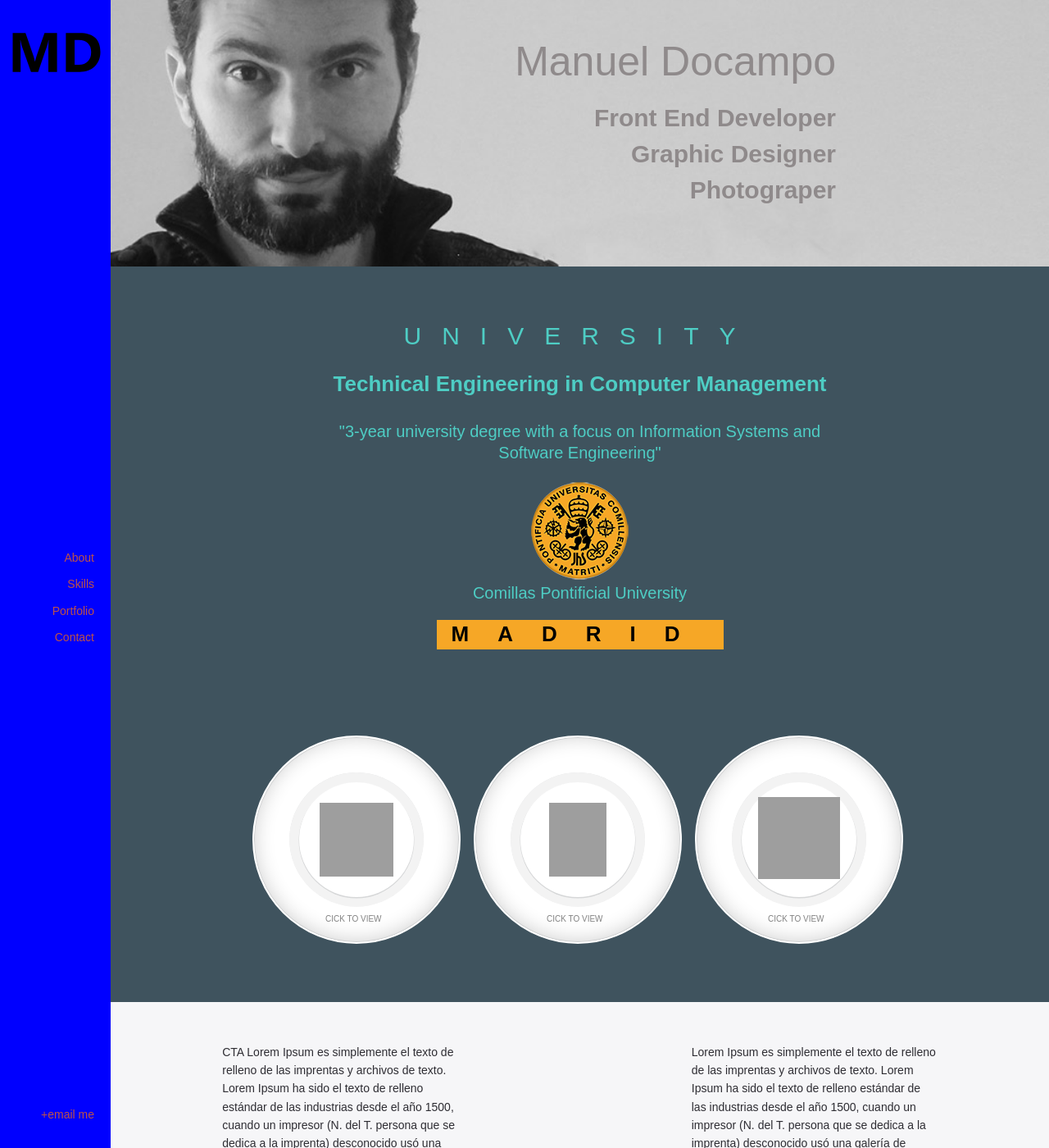
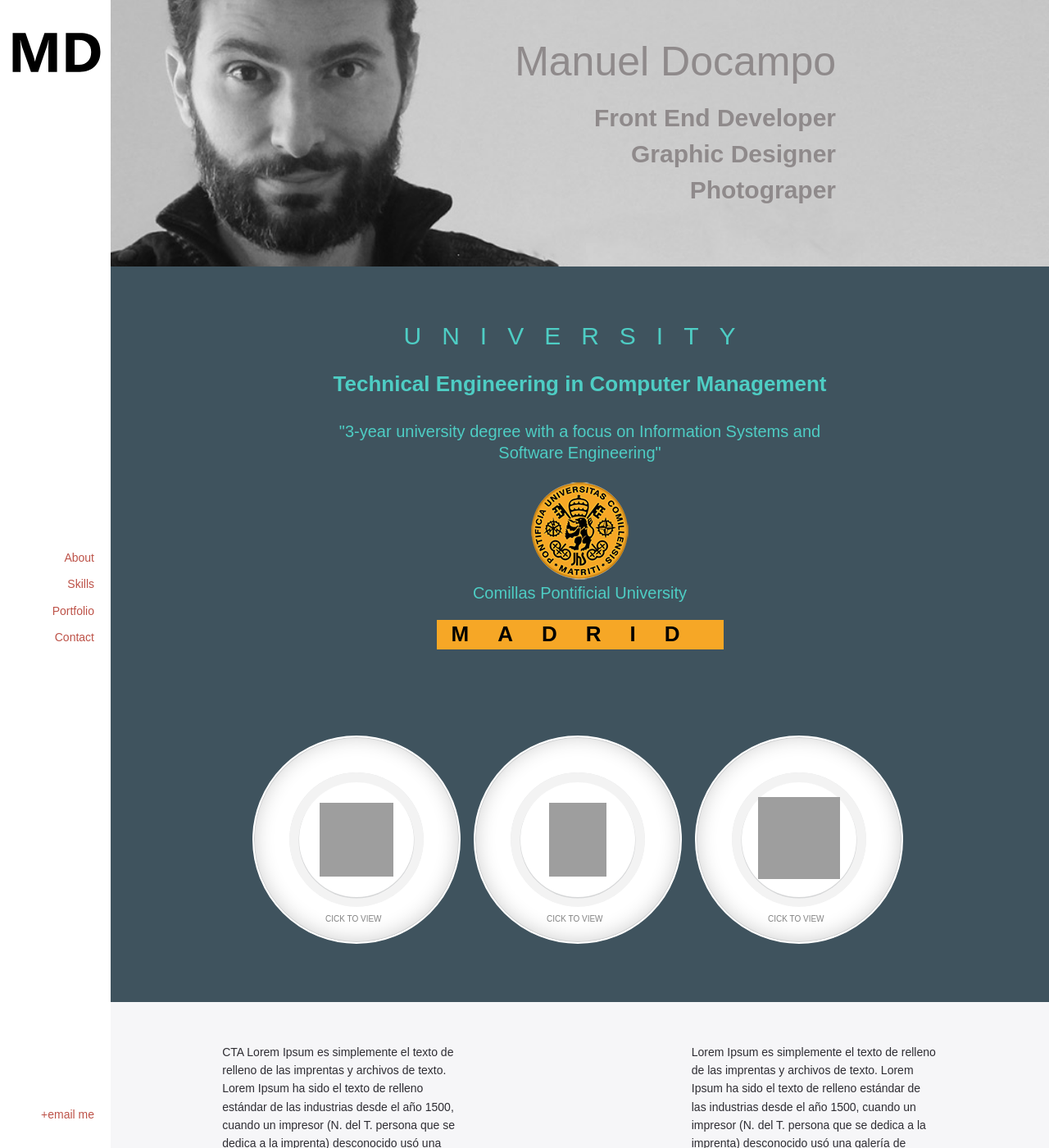
Before and after one commit to strombolys/16manueldocampo, a Jekyll site: the page built from index.html, in a window 1280 px wide and 1400 px high. Shown: the whole window at 82% size. Built offline with Jekyll 4.4.1, drawn with Linux system fonts in a browser that asks for light colours; nearby versions of some CDN libraries; Markdown is read by kramdown in place of the engine named in the settings; grey boxes are pictures that could not be loaded.

```diff
--- a/assets/css/3-sections/header.sass
+++ b/assets/css/3-sections/header.sass
@@ -1,7 +1,7 @@
 .home-wrap
     header
         width: 135px
-        background: blue
+        background: white
         padding: 30px 0
 
         .header-position
--- a/assets/css/main.css
+++ b/assets/css/main.css
@@ -505,7 +505,7 @@ body {
 
 .home-wrap header {
   width: 135px;
-  background: blue;
+  background: white;
   padding: 30px 0; }
   .home-wrap header .header-position {
     position: fixed;
--- a/index.html
+++ b/index.html
@@ -1,6 +1,6 @@
 ---
 layout: default
-title: MANUEL DOCAMPO .COM
+title: MANUEL DOCAMPO
 ---
 <div class="home-wrap">
     <script src="https://ajax.googleapis.com/ajax/libs/jquery/3.1.1/jquery.min.js"></script>
```
